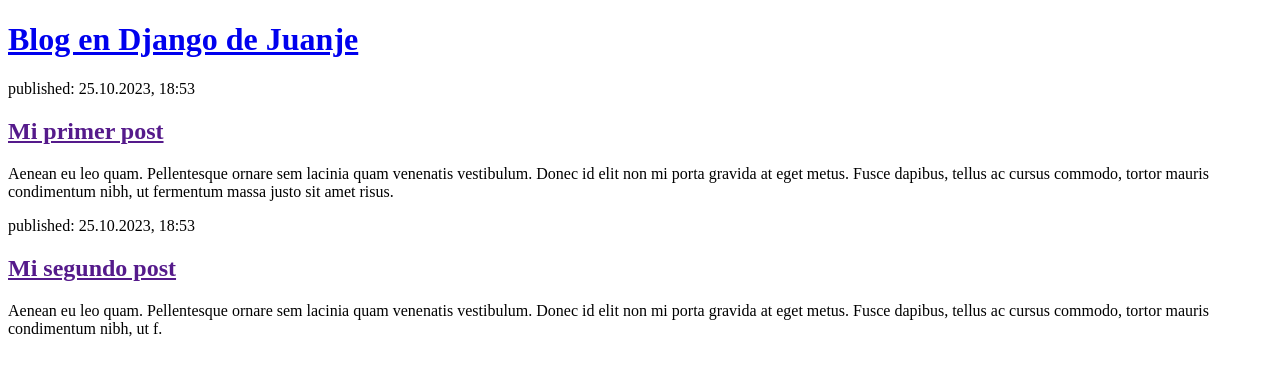
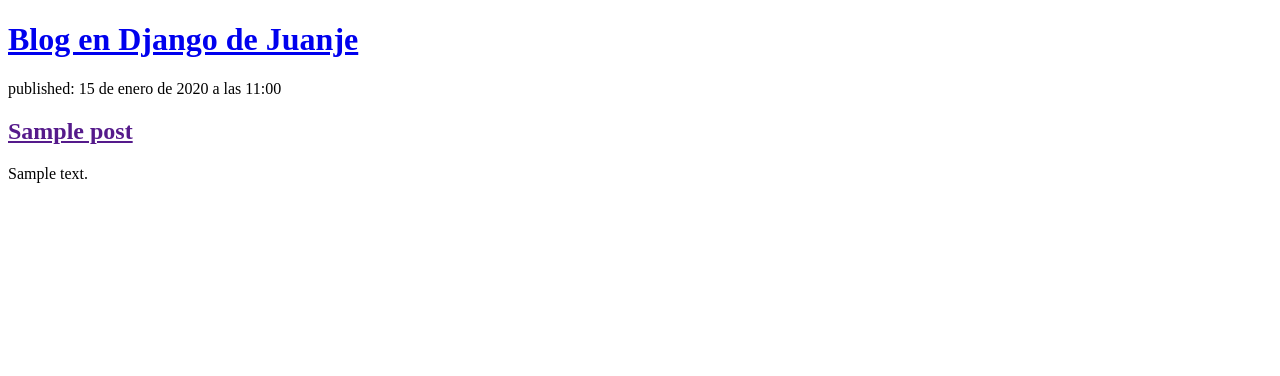
Before and after one commit to JuanJesusAlejoSillero/CETI-PPS-Practica-Django-Girls, a Django app: page / in a window 1280 px wide. Shown: the top 376 px of the page. Run offline with Django 4.2, Linux system fonts and the light colour scheme; tables that the repository leaves empty hold one stand-in row (values such as "Sample post").

Commit message:
:pencil: Modificado fichero post_list.html para que muestre los posts que le pasamos desde la vista

```diff
--- a/blog/templates/blog/post_list.html
+++ b/blog/templates/blog/post_list.html
@@ -8,16 +8,12 @@
             <h1><a href="/">Blog en Django de Juanje</a></h1>
         </header>
 
-        <article>
-            <time>published: 25.10.2023, 18:53</time>
-            <h2><a href="">Mi primer post</a></h2>
-            <p>Aenean eu leo quam. Pellentesque ornare sem lacinia quam venenatis vestibulum. Donec id elit non mi porta gravida at eget metus. Fusce dapibus, tellus ac cursus commodo, tortor mauris condimentum nibh, ut fermentum massa justo sit amet risus.</p>
-        </article>
-
-        <article>
-            <time>published: 25.10.2023, 18:53</time>
-            <h2><a href="">Mi segundo post</a></h2>
-            <p>Aenean eu leo quam. Pellentesque ornare sem lacinia quam venenatis vestibulum. Donec id elit non mi porta gravida at eget metus. Fusce dapibus, tellus ac cursus commodo, tortor mauris condimentum nibh, ut f.</p>
-        </article>
+        {% for post in posts %}
+            <article>
+                <time>published: {{ post.published_date }}</time>
+                <h2><a href="">{{ post.title }}</a></h2>
+                <p>{{ post.text|linebreaksbr }}</p>
+            </article>
+        {% endfor %}
     </body>
 </html>
```
